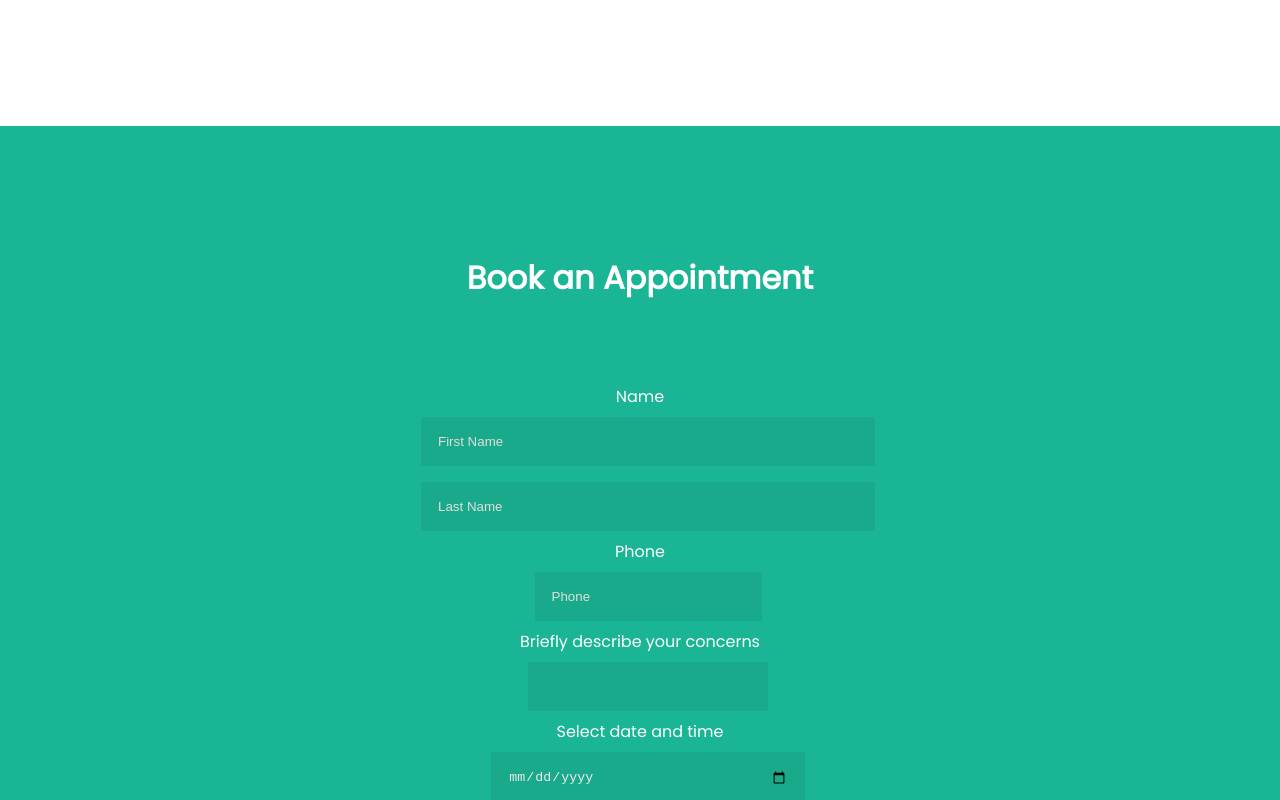
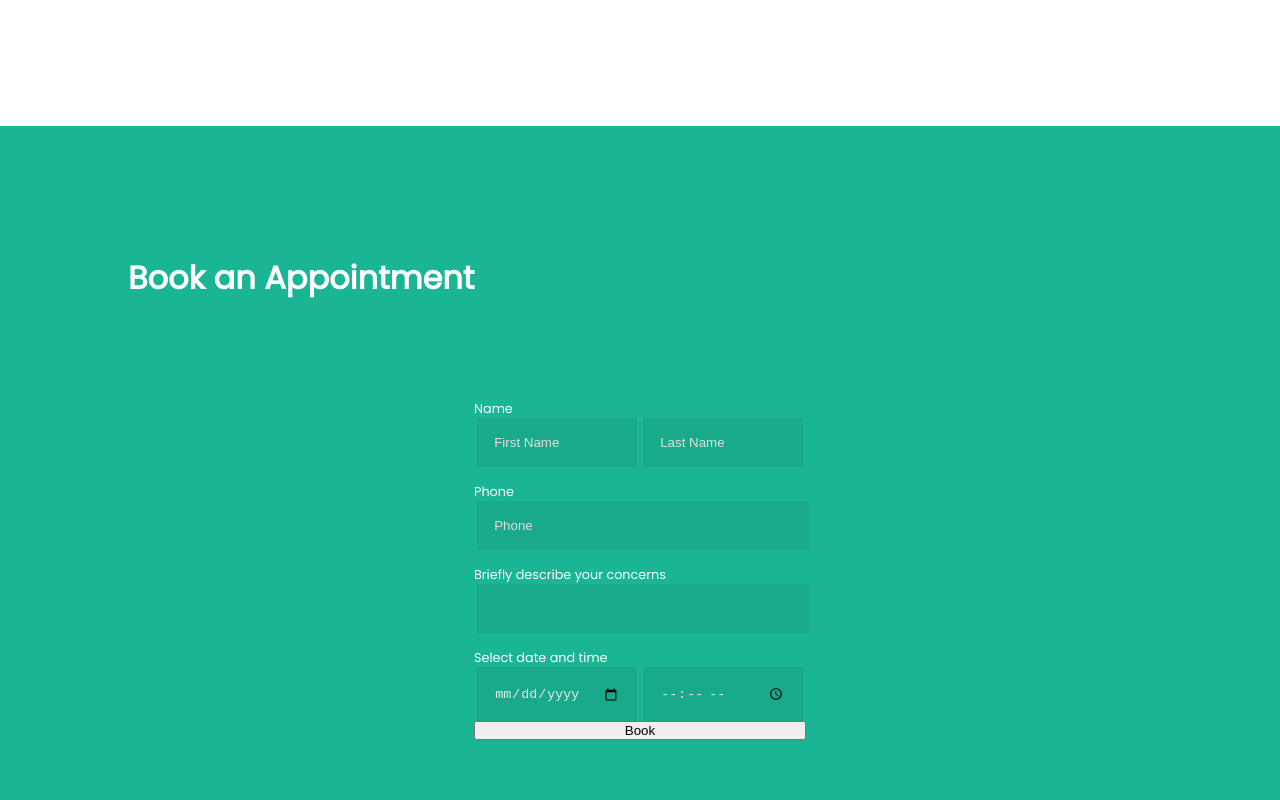
Before and after one commit to sayamalvi/alvidentalcare, a React (Create React App) app in the folder client/: page / in a window 1280 px wide. Shown: the part 4220-5020 px from the top of the page. Built offline with nearby package versions, Linux system fonts and the light colour scheme.

Commit message:
half form

```diff
--- a/client/src/components/Form/Form.module.scss
+++ b/client/src/components/Form/Form.module.scss
@@ -2,11 +2,11 @@
 .container {
     padding: 10%;
     background-color: $darkGreen;
-    display: flex;
-    flex-direction: column;
-    justify-content: center;
-    align-items: center;
-    text-align: center;
+    // display: flex;
+    // flex-direction: column;
+    // justify-content: center;
+    // align-items: center;
+    // text-align: center;
 }
 .form {
     color: white;
@@ -14,15 +14,26 @@
     display: flex;
     flex-direction: column;
     justify-content: center;
-    align-items: center;
+    // align-items: center;
+    max-width: 400px;
     margin: 3rem auto;
     border: 2px solid $darkGreen;
     border-radius: 15px;
+    &__name__container,
+    &__date__container {
+        display: flex;
+    }
+    p {
+        font-size: 0.8rem;
+        width: 100%;
+        text-align: left;
+        margin-top: 1rem;
+    }
 }
 input {
     color: rgb(236, 233, 233);
     padding: 1rem;
-    margin: 0.5rem;
+    margin: 0rem 0.2rem;
     width: 100%;
     background-color: rgb(24, 170, 139);
     border: 1px solid transparent;
@@ -34,33 +45,34 @@ input:focus {
 input::placeholder {
     color: rgb(226, 221, 221);
 }
-.filled {
-    margin: 1rem;
-    font-size: 1rem;
-    padding: 0.7rem;
-    width: 90%;
-    background-color: $darkGreen;
-    border: 2px solid transparent;
-    color: white;
-    letter-spacing: 2px;
-    border-radius: 10px;
-    &:hover {
-        cursor: pointer;
-    }
-}
-.notFilled {
-    margin: 1rem;
-    font-size: 1rem;
-    padding: 0.7rem;
-    width: 90%;
-    color: $darkGreen;
-    background-color: white;
-    border: 2px solid $darkGreen;
-    letter-spacing: 2px;
-    border-radius: 10px;
-    &:hover {
-        cursor: pointer;
-    }
-    cursor: not-allowed;
-    pointer-events: none;
-}
+
+// .filled {
+//     margin: 1rem;
+//     font-size: 1rem;
+//     padding: 0.7rem;
+//     width: 90%;
+//     background-color: $darkGreen;
+//     border: 2px solid transparent;
+//     color: white;
+//     letter-spacing: 2px;
+//     border-radius: 10px;
+//     &:hover {
+//         cursor: pointer;
+//     }
+// }
+// .notFilled {
+//     margin: 1rem;
+//     font-size: 1rem;
+//     padding: 0.7rem;
+//     width: 90%;
+//     color: $darkGreen;
+//     background-color: white;
+//     border: 2px solid $darkGreen;
+//     letter-spacing: 2px;
+//     border-radius: 10px;
+//     &:hover {
+//         cursor: pointer;
+//     }
+//     cursor: not-allowed;
+//     pointer-events: none;
+// }
```
